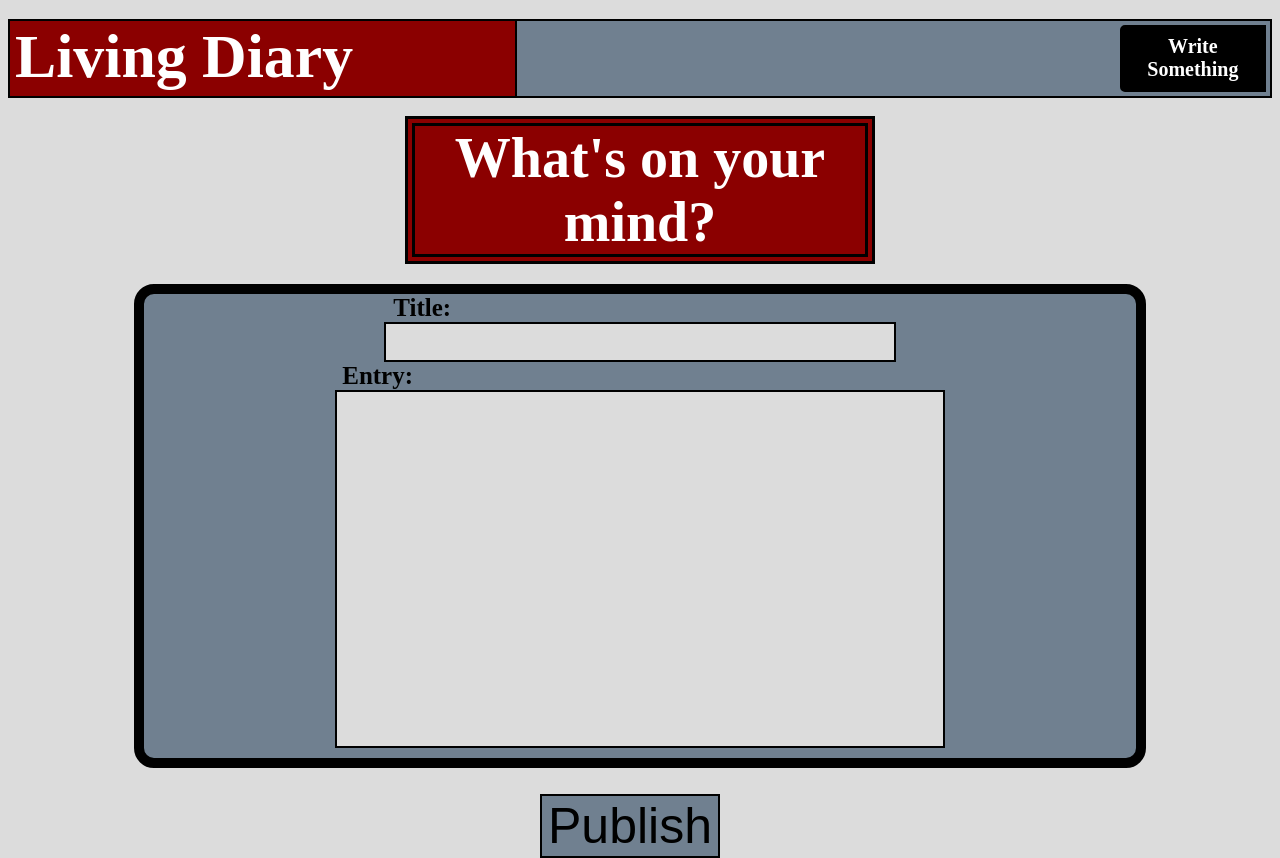
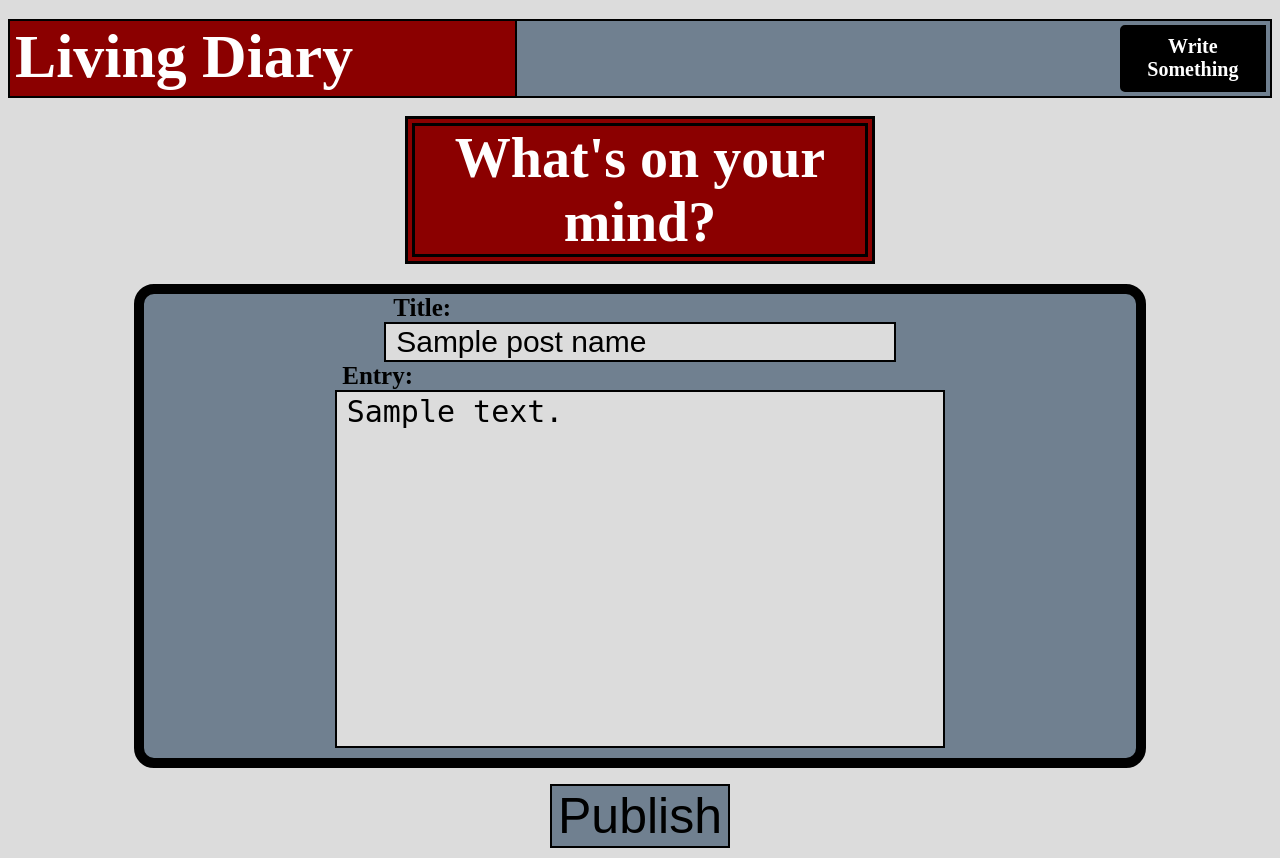
Before and after one commit to toddythebody/build-a-blog, a Flask app: template templates/entry.html in a window 1280 px wide. Run offline with Flask 2, Linux system fonts and the light colour scheme; the template is opened without the code that fills it: most values are stand-ins (such as "Sample title", 1, 10 or a date in 2020).

Commit message:
input validation

```diff
--- a/main.py
+++ b/main.py
@@ -35,6 +35,15 @@ def posted():
     if request.method == 'POST':
         postName = request.form['name']
         postBody = request.form['body']
+        errName = ''
+        errBody = ''
+        if postName == '' or postBody == '':
+            if postName == '':
+                errName = "Text Required"
+            if postBody == '':
+                errBody = "Text Required"
+            return render_template('entry.html', title="Make a Post",
+                postName=postName, postBody=postBody, errName=errName, errBody=errBody)
         newPost = Entry(postName, postBody)
         db.session.add(newPost)
         db.session.commit()
--- a/static/main.css
+++ b/static/main.css
@@ -137,7 +137,7 @@ form {
 }
 
 label {
-    display: block;
+    display: inline;
     font-size: 25px;
     font-weight: bold;
 }
@@ -145,6 +145,28 @@ label {
 label[for="title"] {
     position: relative;
     left: calc(-25% + 30px);
+}
+
+#errName {
+  color: darkred;
+  font-style: italic;
+  font-weight: normal;
+  font-size: 20px;
+  display: inline;
+  position: absolute;
+  left: calc(50% - 60px);
+  top: -17px;
+}
+
+#errBody {
+  color: darkred;
+  font-size: 20px;
+  font-style: italic;
+  font-weight: normal;
+  display: inline;
+  position: absolute;
+  left: calc(50% - 60px);
+  top: 50px;
 }
 
 input[type="text"] {
@@ -173,8 +195,8 @@ input[type="submit"] {
     display: block;
     font-size: 50px;
     position: absolute;
-    left: calc(50% - 100px);
-    bottom: -100px;
+    left: calc(50% - 90px);
+    bottom: -90px;
     border: 2px solid black;
     background-color: slategray;
     transition: background-color .25s;
--- a/templates/base.html
+++ b/templates/base.html
@@ -3,7 +3,7 @@
 <head>
   <title>{{title}}</title>
   <link rel= "stylesheet" type= "text/css" href= "{{ url_for('static',filename='main.css') }}">
-    <script src="poop.js"></script>
+  <script src="poop.js"></script>
   <meta name="viewport" content="width=device-width, initial-scale=1.0">
 </head>
 <body>
--- a/templates/entry.html
+++ b/templates/entry.html
@@ -4,9 +4,11 @@
 <h1>What's on your mind?</h1>
 <form action="/posted" method="POST">
   <label for="title">Title: </label>
-    <input id="title" type="text" name="name" required>
+    <p id="errName">{{errName}}</p>
+    <input id="title" type="text" name="name" value="{{postName}}">
   <label for="body">Entry:</label>
-    <textarea id="body" name="body" required></textarea>
+    <p id="errBody">{{errBody}}</p>
+    <textarea id="body" name="body">{{postBody}}</textarea>
   <input type="submit" value="Publish">
 </form>
 
```
